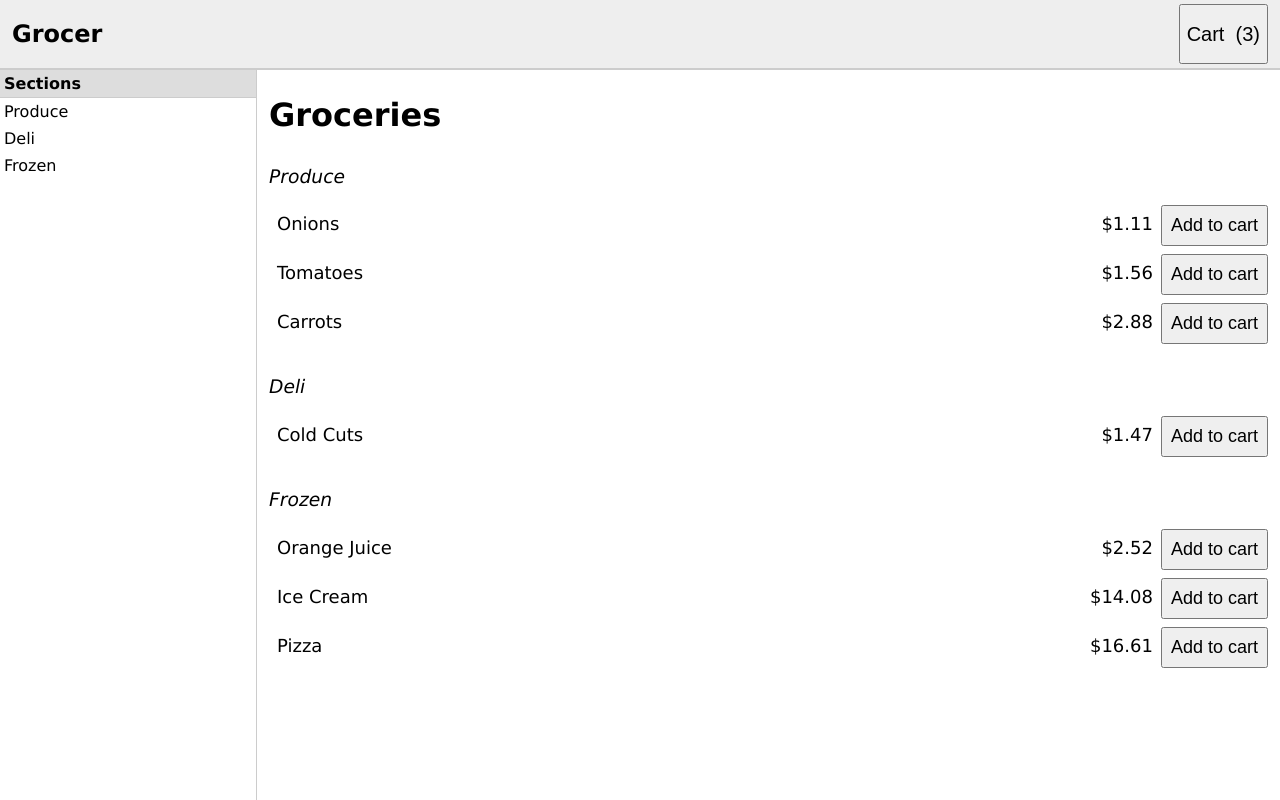
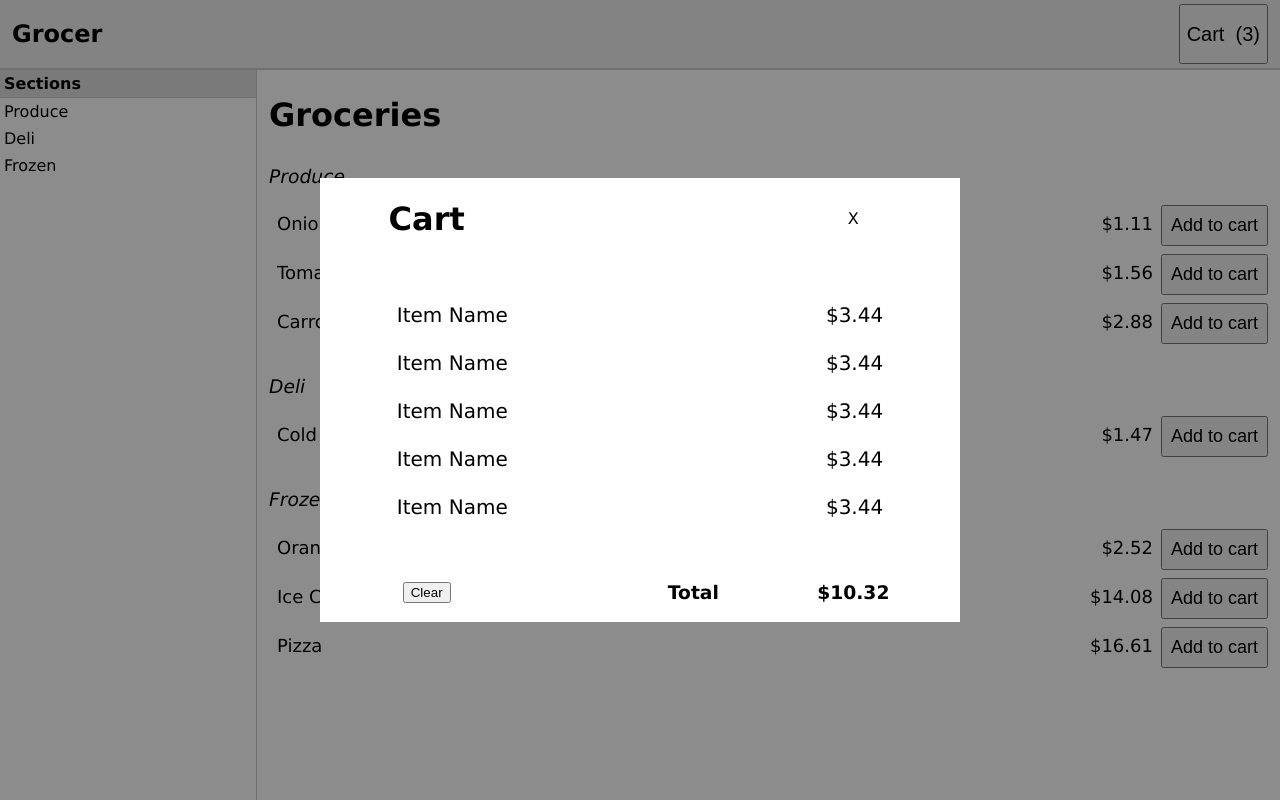
Before and after one commit to ontoneio/phase-3-challenge, a plain HTML site: page part-3/grocer.html in a window 1280 px wide. Drawn offline with Linux system fonts and the light colour scheme.

Commit message:
Modal window built

```diff
--- a/part-3/grocer.css
+++ b/part-3/grocer.css
@@ -113,4 +113,66 @@ body {
 .item-price {
   flex: 0;
 }
-/*  */
+/* MODAL BOX */
+
+.modal {
+  display: none;
+  position: fixed;
+  top: 0;
+  left: 0;
+  bottom:0;
+  right:0;
+  z-index: 1;
+  background-color: rgba(0,0,0,.45);
+  flex-direction: column;
+  justify-content: center;
+  align-items: center;
+}
+.modal-open{
+  display: flex;
+}
+.modal-cart{
+  display: grid;
+  overflow: auto;
+  min-width: 50vw;
+  height: auto;
+  background-color: white;
+  grid-template-columns: 2fr 1fr 1fr 2fr;
+  grid-template-rows: auto;
+  grid-template-areas:
+  'cart . . close'
+  'item item item item'
+  'clear . lbl ttl';
+  align-items: center;
+  justify-items:center;
+}
+.cart-name {
+  grid-area: cart;
+}
+.close {
+  grid-area: close;
+}
+.cart-content {
+  grid-area: item;
+  display: flex;
+  flex-direction: column;
+  width: 100%;
+  margin: 5% 0
+}
+.modal-item{
+  display: flex;
+  flex-direction: row;
+  height: 3rem;
+  margin: 0 12%;
+  font-size: 20px;
+  align-items: center;
+}
+.clear {
+  grid-area: clear;
+}
+.label {
+  grid-area: lbl;
+}
+.total {
+  grid-area: ttl;
+}
--- a/part-3/grocer.html
+++ b/part-3/grocer.html
@@ -17,7 +17,49 @@
       </button>
     </header>
 
+    <!-- START OF MODAL -->
 
+    <div id"cart-modal" class="modal modal-open">
+      <div id="cart-content" class="modal-cart">
+
+        <h1 class="cart-name">Cart</h1>
+        <span class="close">X</span>
+
+
+        <div class="cart-content">
+
+          <div class="modal-item">
+            <div class="item-name">Item Name</div>
+            <div class="item-price">$3.44</div>
+          </div>
+          <div class="modal-item">
+            <div class="item-name">Item Name</div>
+            <div class="item-price">$3.44</div>
+          </div>
+          <div class="modal-item">
+            <div class="item-name">Item Name</div>
+            <div class="item-price">$3.44</div>
+          </div>
+          <div class="modal-item">
+            <div class="item-name">Item Name</div>
+            <div class="item-price">$3.44</div>
+          </div>
+          <div class="modal-item">
+            <div class="item-name">Item Name</div>
+            <div class="item-price">$3.44</div>
+          </div>
+
+
+        </div> <!-- END OF MODAL -->
+
+
+
+        <button class="clear">Clear</button>
+        <h3 class="label">Total</h3>
+        <h3 class="total">$10.32</h3>
+
+      </div>
+    </div>
 
 
     <div class="flex flex-full">
```
